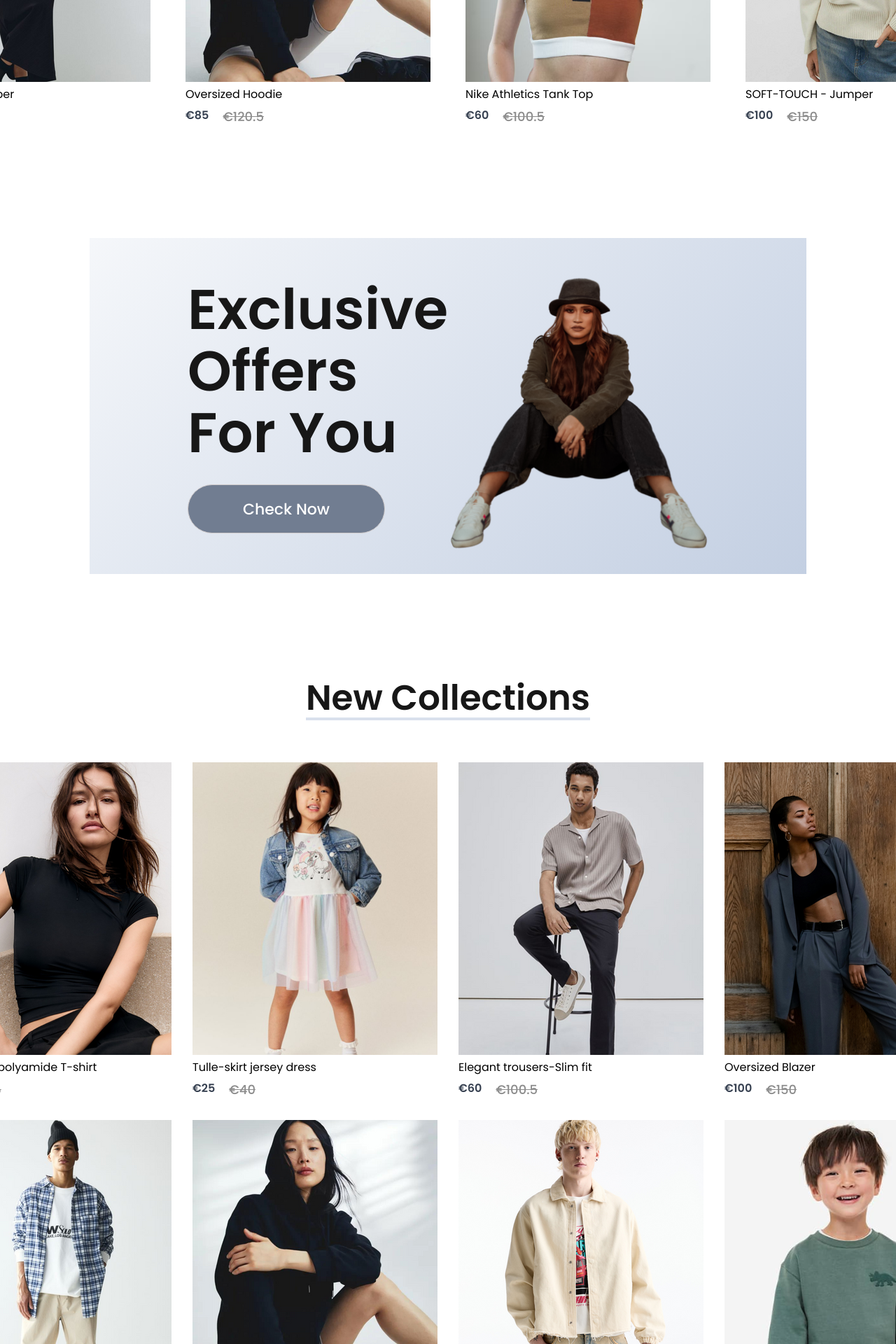
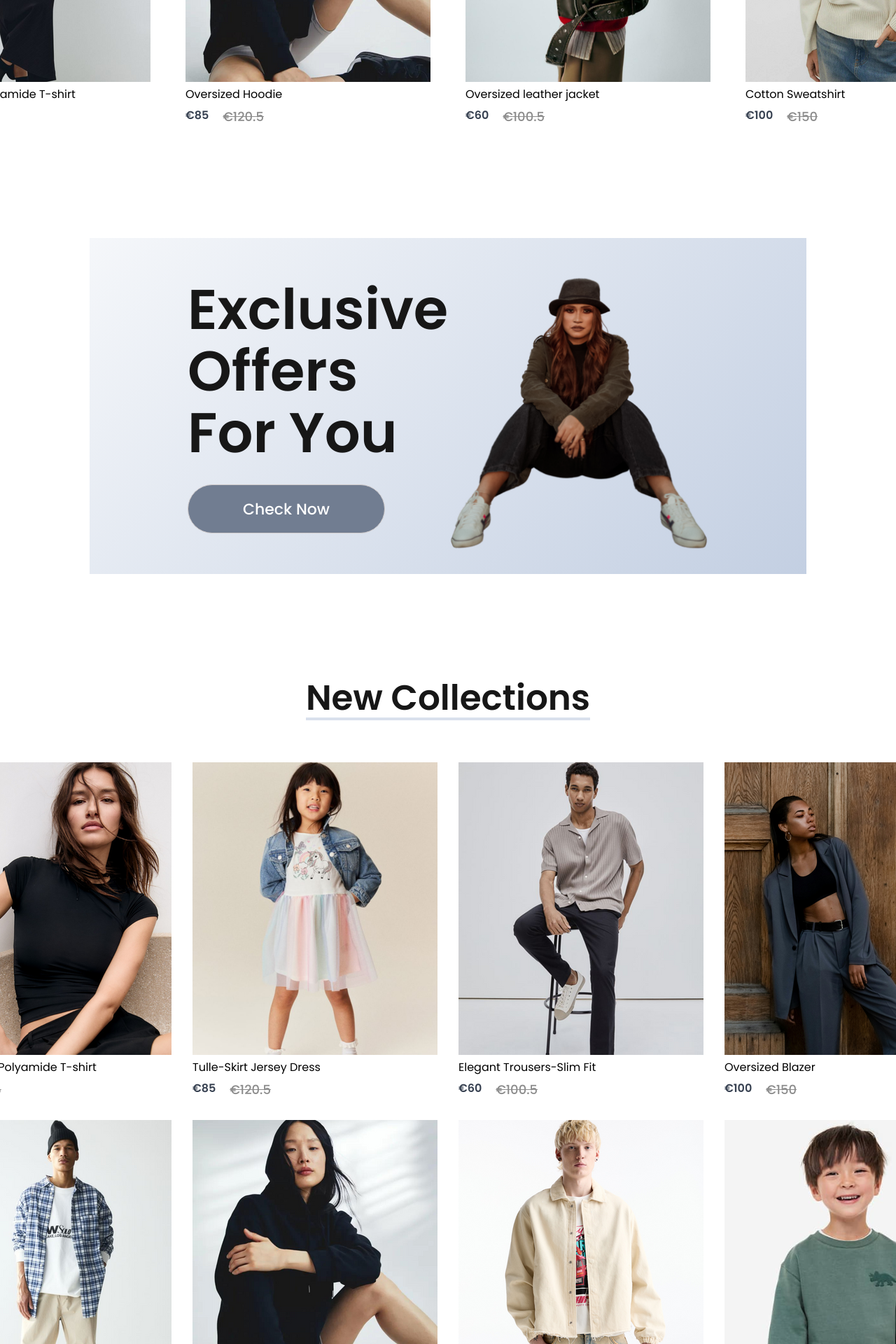
Before and after one commit to NadiasCodes/e-commerce-website-react, a React (Create React App) app: page / in a window 1280 px wide. Shown: the part 1380-3300 px from the top of the page at 70% size. Built offline with nearby package versions, Linux system fonts and the light colour scheme; a web font is replaced by a local one.

Commit message:
updated the images and titles

```diff
--- a/src/Components/Assets/data.js
+++ b/src/Components/Assets/data.js
@@ -5,15 +5,30 @@ import p4_img from './product_4.png'
 
 let data_product = [
   {
-    id: 1,
-    name: "Wool Blend Jumper",
-    image: p1_img,
-    new_price: 50.0,
-    old_price: 80.5,
+    id:1,
+    name:"Short Sleeve Polyamide T-shirt",
+    image:p1_img,
+    new_price:50.00,
+    old_price:80.50,
   },
-  { id: 2, name: "Oversized Hoodie", image: p2_img, new_price: 85.0, old_price: 120.5 },
-  { id: 3, name: "Nike Athletics Tank Top", image: p3_img, new_price: 60.0, old_price: 100.5 },
-  { id: 4, name: "SOFT-TOUCH - Jumper", image: p4_img, new_price: 100.0, old_price: 150.0 },
+  {id:2,
+    name:"Oversized Hoodie",
+    image:p2_img,
+    new_price:85.00,
+    old_price:120.50,
+  },
+  {id:3,
+    name:"Oversized leather jacket",
+    image:p3_img,
+    new_price:60.00,
+    old_price:100.50,
+  },
+  {id:4,
+    name:"Cotton Sweatshirt",
+    image:p4_img,
+    new_price:100.00,
+    old_price:150.00,
+  },
 ];
 
 export default data_product;
--- a/src/Components/Assets/new_collections.js
+++ b/src/Components/Assets/new_collections.js
@@ -10,21 +10,21 @@ import p8_img from "./product_28.png";
 let new_collections = [
   {
     id: 12,
-    name: "Short sleeve polyamide T-shirt",
+    name: "Short Sleeve Polyamide T-shirt",
     image: p1_img,
     new_price: 50.0,
     old_price: 80.5,
   },
   {
     id: 35,
-    name: "Tulle-skirt jersey dress",
+    name: "Tulle-Skirt Jersey Dress",
     image: p2_img,
-    new_price: 25.0,
-    old_price: 40.0,
+    new_price: 85.0,
+    old_price: 120.5,
   },
   {
     id: 14,
-    name: "Elegant trousers-Slim fit",
+    name: "Elegant Trousers-Slim Fit",
     image: p3_img,
     new_price: 60.0,
     old_price: 100.5,
@@ -38,7 +38,7 @@ let new_collections = [
   },
   {
     id: 15,
-    name: "Loose Fit Parachute trousers",
+    name: "Loose Fit Parachute Trousers",
     image: p5_img,
     new_price: 50.0,
     old_price: 80.5,
@@ -52,17 +52,17 @@ let new_collections = [
   },
   {
     id: 17,
-    name: "Jacket with sewin waistband",
+    name: "Creamy Jean Jacket",
     image: p7_img,
     new_price: 60.0,
     old_price: 100.5,
   },
   {
     id: 28,
-    name: "Cotton Sweatshirt",
+    name: "Green Cotton Sweatshirt",
     image: p8_img,
-    new_price: 20.0,
-    old_price: 35.0,
+    new_price: 100.0,
+    old_price: 150.0,
   },
 ];
 
```
Also changed, not shown: src/Components/Assets/product_3.png.
